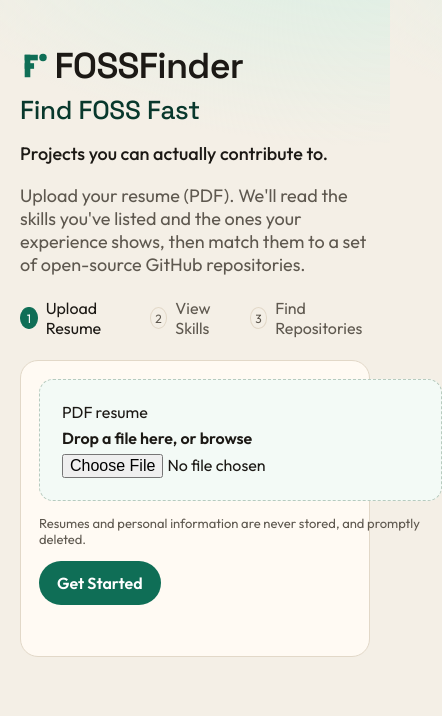
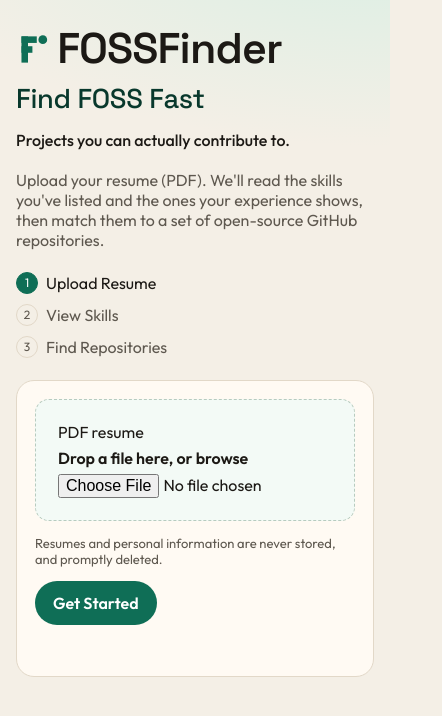
Before and after one commit to Consu1us/FOSSFinder, a React (Vite) app in the folder web/: page / in a window 390 px wide. Shown: the top 716 px of the page, 442 px wide, since content can reach past the window. Built offline with nearby package versions, Linux system fonts and the light colour scheme.

Commit message:
Keep text inside the screen on phones.

```diff
--- a/web/src/styles.css
+++ b/web/src/styles.css
@@ -20,9 +20,10 @@ body {
     var(--paper);
   font-family: Outfit, sans-serif;
   font-weight: 400;
+  overflow-wrap: break-word;
 }
 
-main { max-width: 980px; margin: 0 auto; padding: 48px 20px 80px; }
+main { max-width: 980px; margin: 0 auto; padding: 48px 20px 80px; min-width: 0; }
 
 .hero { margin: 0 0 18px; }
 
@@ -33,6 +34,7 @@ h1, h2, h3, .subtitle, .score strong {
 h1 {
   display: flex;
   align-items: center;
+  flex-wrap: wrap;
   gap: 0.14em;
   font-weight: 600;
   font-size: clamp(36px, 7.2vw, 84px);
@@ -68,7 +70,8 @@ h1 {
 
 .steps {
   display: flex;
-  gap: 18px;
+  flex-wrap: wrap;
+  gap: 12px 18px;
   padding: 0;
   margin: 0 0 22px;
   list-style: none;
@@ -96,7 +99,7 @@ form, .profile, .results {
   border-radius: 18px;
 }
 
-form { padding: 18px; display: grid; gap: 14px; }
+form { padding: 18px; display: grid; gap: 14px; min-width: 0; }
 
 .drop {
   border: 1.5px dashed #b7cbbf;
@@ -106,11 +109,14 @@ form { padding: 18px; display: grid; gap: 14px; }
   display: grid;
   gap: 6px;
   cursor: pointer;
+  min-width: 0;
+  max-width: 100%;
 }
 
 .drop.over { background: #e5f6ee; }
 
-.drop input { font: inherit; }
+.drop input { font: inherit; width: 100%; min-width: 0; max-width: 100%; }
+.drop strong { overflow-wrap: anywhere; }
 
 button {
   justify-self: start;
@@ -230,9 +236,11 @@ h3 { margin: 0 0 8px; font-size: 14px; color: var(--muted); font-weight: 500; le
 
 article {
   display: grid;
-  grid-template-columns: 92px 1fr;
+  grid-template-columns: 92px minmax(0, 1fr);
   gap: 14px;
 }
+
+article > div { min-width: 0; }
 
 article + article { border-top: 1px solid var(--line); margin-top: 16px; padding-top: 16px; }
 
@@ -248,7 +256,7 @@ article + article { border-top: 1px solid var(--line); margin-top: 16px; padding
 
 .why { margin-bottom: 0; }
 
-a { color: var(--accent-ink); }
+a { color: var(--accent-ink); overflow-wrap: anywhere; }
 
 .meta, .note { color: var(--muted); font-size: 14px; }
 
@@ -266,5 +274,11 @@ a { color: var(--accent-ink); }
 .issues span { color: var(--muted); font-size: 13px; }
 
 @media (max-width: 640px) {
+  main { padding: 28px 16px 64px; }
+  h1 { font-size: clamp(32px, 11vw, 48px); }
+  .subtitle { font-size: clamp(22px, 7vw, 32px); }
+  .support, .lede { font-size: 16px; }
+  .steps { flex-direction: column; align-items: flex-start; gap: 10px; }
   article { grid-template-columns: 1fr; }
+  .chip { max-width: 100%; }
 }
```
